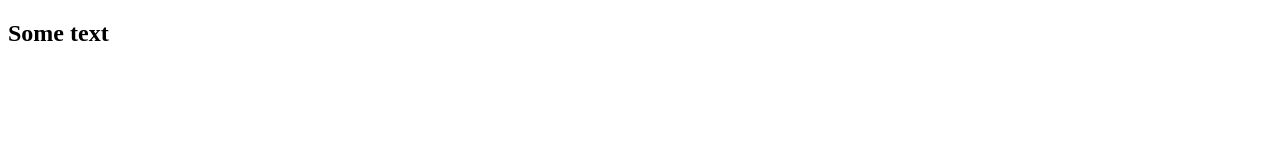
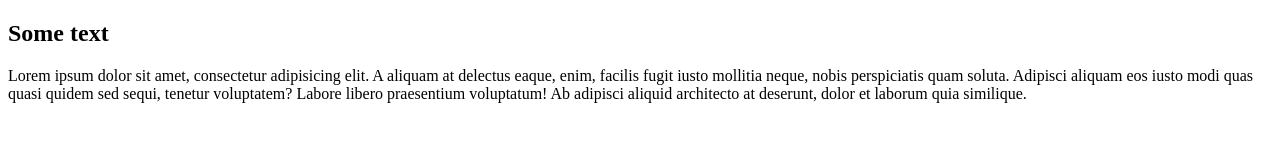
Before and after one commit to kochutyu/for, a plain HTML site: page index.html in a window 1280 px wide. Drawn offline with Linux system fonts and the light colour scheme.

Commit message:
Updated > index.html with p

```diff
--- a/index.html
+++ b/index.html
@@ -9,5 +9,10 @@
 </head>
 <body>
   <h2>Some text</h2>
+  <p>Lorem ipsum dolor sit amet, consectetur adipisicing elit. A aliquam at delectus eaque, enim, facilis fugit iusto
+    mollitia neque, nobis perspiciatis quam soluta. Adipisci aliquam eos iusto modi quas quasi quidem sed sequi, tenetur
+    voluptatem? Labore libero praesentium voluptatum! Ab adipisci aliquid architecto at deserunt, dolor et laborum quia
+    similique.
+  </p>
 </body>
 </html>
```
